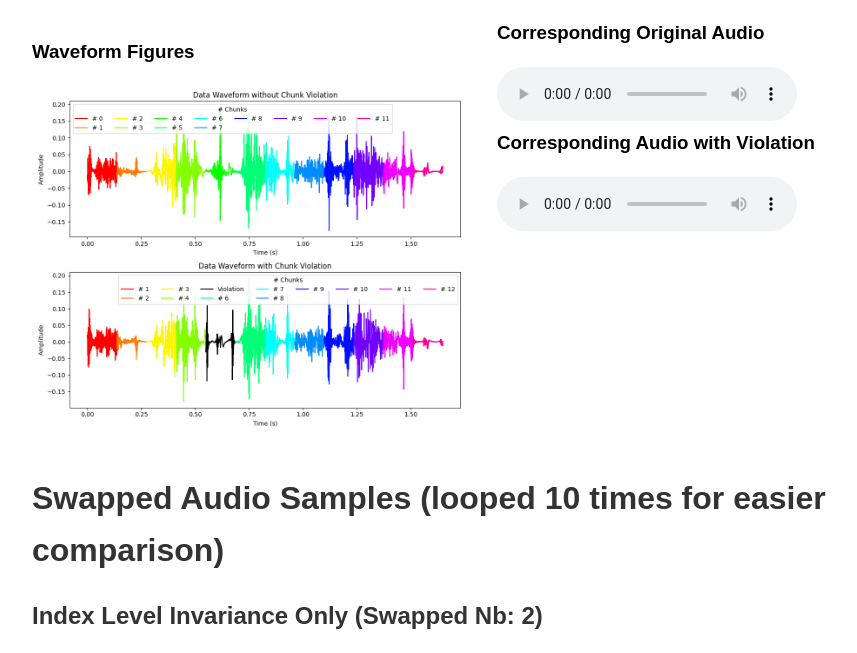
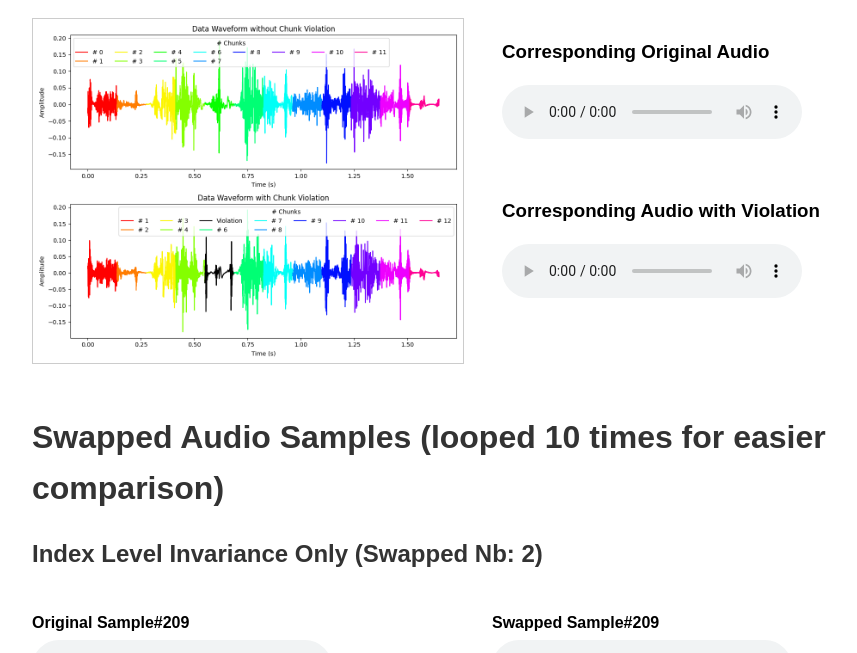
Before and after one commit to XiaodanChenSheldan/Rank-order-Coding-Audio-Samples, a plain HTML site: page index.html in a window 1280 px wide. Shown: the part 96-749 px from the top of the page, without its empty margins (158-1015 px from the left). Drawn offline with Linux system fonts and the light colour scheme.

Commit message:
Update index.html

```diff
--- a/index.html
+++ b/index.html
@@ -67,25 +67,28 @@
 <body>
   <h1>Violation Section Media</h1>
 
-  <!-- Side-by-side layout -->
-  <div class="media-comparison">
-    <div class="waveform-section">
-      <h3>Waveform Figures</h3>
-      <img src="violation_media/waveform_combined_segmented.png" alt="Waveform" />
+  <div style="display: flex; gap: 40px; align-items: flex-start; margin-bottom: 40px; flex-wrap: wrap;">
+    <!-- Waveform Image -->
+    <div style="flex: 1 1 400px;">
+      <img src="violation_media/waveform_combined_segmented.png" alt="Waveform" style="width: 100%; height: auto; border: 1px solid #ccc;" />
     </div>
 
-    <div class="audio-section">
+    <!-- Audio Section -->
+    <div style="flex: 1 1 400px; display: flex; flex-direction: column; gap: 30px;">
+      <div>
         <h3>Corresponding Original Audio</h3>
         <audio controls>
           <source src="violation_media/ground_true_audio.wav" type="audio/wav" />
           Your browser does not support the audio element.
         </audio>
-
+      </div>
+      <div>
         <h3>Corresponding Audio with Violation</h3>
         <audio controls>
           <source src="violation_media/violation_audio.wav" type="audio/wav" />
           Your browser does not support the audio element.
         </audio>
+      </div>
     </div>
   </div>
 
```
Lines whose indentation alone changed are shown as unchanged.
